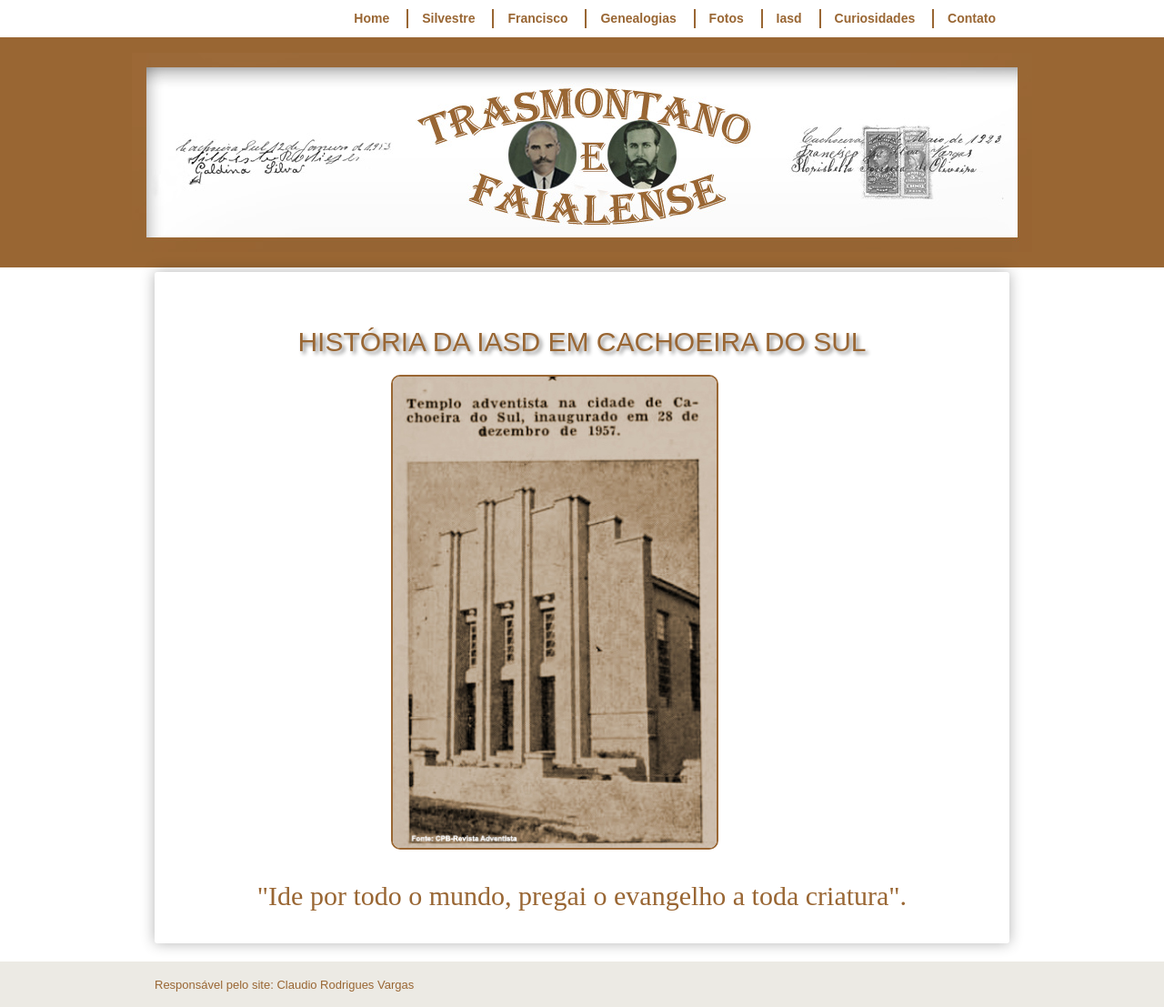
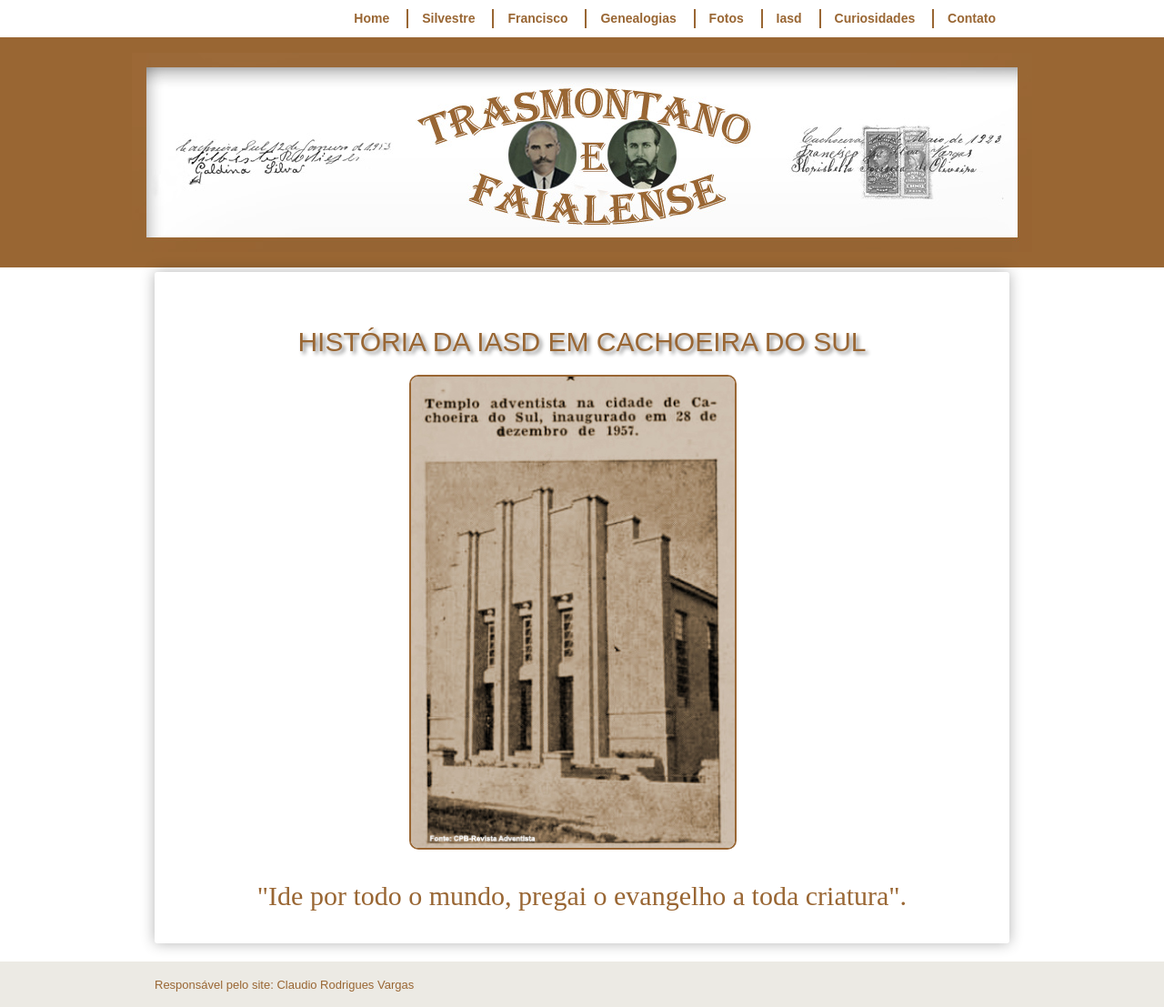
Before and after one commit to claudiovargas1955/claudiovargas1955.github.io, a Jekyll site: the page built from _pages/história-da-iasd-cachoeira.html, in a window 1280 px wide. Shown: the whole page at 91% size. Built offline with Jekyll 4.4.1, drawn with Linux system fonts in a browser that asks for light colours; some web fonts are replaced.

Commit message:
Update história-da-iasd-cachoeira.html

```diff
--- a/_pages/história-da-iasd-cachoeira.html
+++ b/_pages/história-da-iasd-cachoeira.html
@@ -72,11 +72,11 @@ figure.foto-legenda { position: relative;
                     }
 figure.foto-legenda img { width: 40%;
                           height: 50%;
-                          margin-left:240px;
+                          margin-left:260px;
                          }
  figure.foto-legenda figcaption { opacity: 0;
                                   position: absolute;
-                                  margin-left: 240px;
+                                  margin-left: 260px;
                                   top: 0px;
                                   background-color: rgba(0,0,0, 0.3);
                                   color: white;
@@ -94,7 +94,7 @@ figure.foto-legenda:hover figcaption {opacity: 5;
 <figure class="foto-legenda">
 <p><img class="esq2" style="float:center"; src="/images/Inauguração.jpg" class="img-responsive" width="400px" title="";/>
 <figcaption>
-<h3>-Inauguração da Igreja-</h3></figcaption></figure><br>
+<h3></h3></figcaption></figure><br>
 
 
 <p style="text-align:center;  color:#996633; font-size:30px; font-family: 'Rancho', cursive">"Ide por todo o mundo, pregai o evangelho a toda criatura".</p>
```
